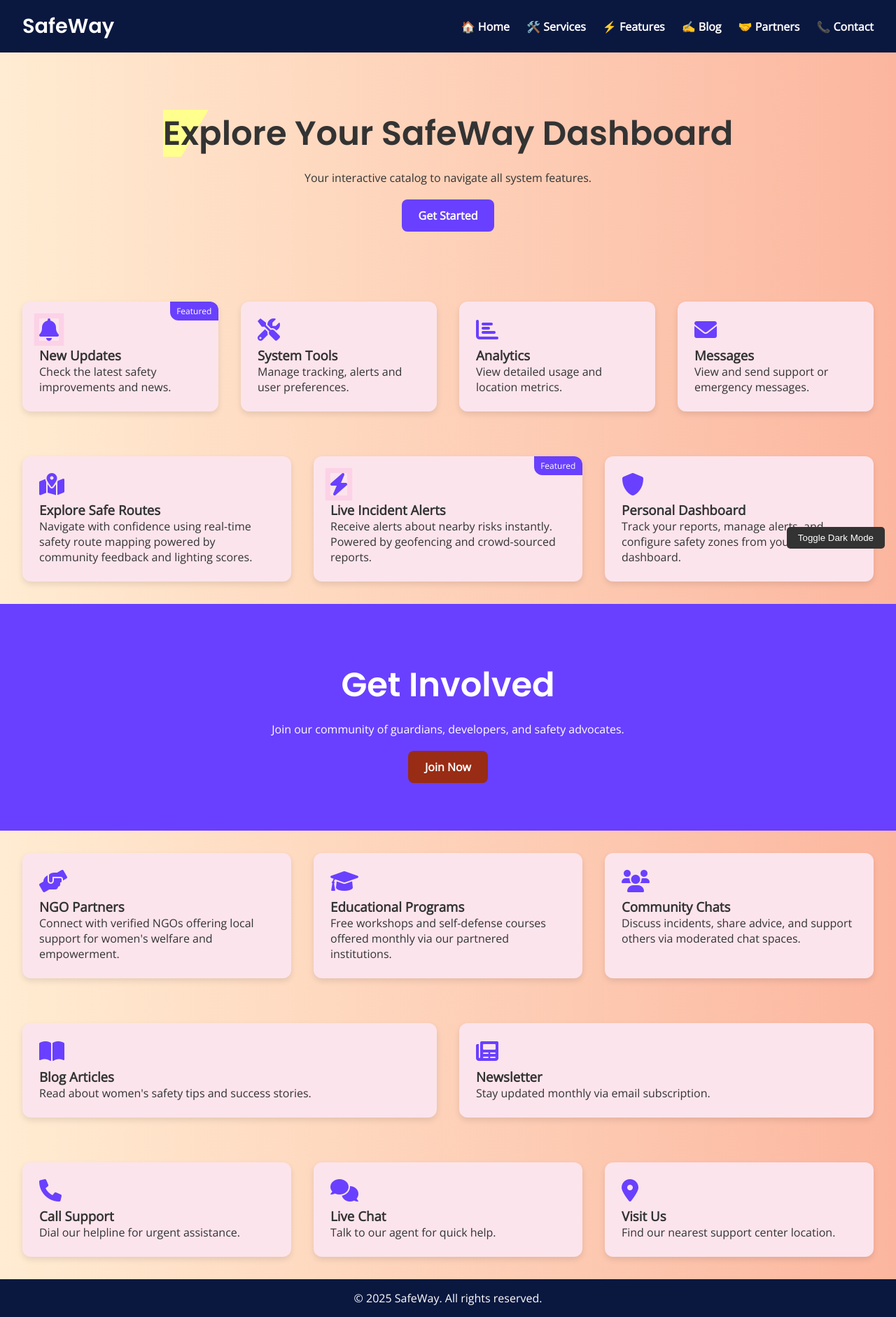
After one commit to AbdullahShanto12/System_Analysis, a PHP site: page / in a window 1280 px wide. The commit adds this page. Shown: the whole page at 70% size. Run offline with PHP 8.4, Linux system fonts and the light colour scheme.

Commit message:
Shanto
Final Push

```diff
--- /dev/null
+++ b/index.html
@@ -0,0 +1,314 @@
+<!DOCTYPE html>
+<html lang="en">
+<head>
+  <meta charset="UTF-8" />
+  <meta name="viewport" content="width=device-width, initial-scale=1.0" />
+  <title>SafeWay – Women’s Safety System</title>
+  <link href="https://cdnjs.cloudflare.com/ajax/libs/font-awesome/6.0.0-beta3/css/all.min.css" rel="stylesheet">
+  <link href="https://fonts.googleapis.com/css2?family=Open+Sans&family=Poppins:wght@600&display=swap" rel="stylesheet">
+  <style>
+    :root {
+      --primary: #0a1840;
+      --secondary: #ffffff;
+      --accent: #fce4ec;
+      --highlight: #6940ff;
+      --gradient: linear-gradient(to right, #ffecd2, #fcb69f);
+      --text: #333333;
+      --dark-bg: #121212;
+      --dark-text: #f1f1f1;
+      --dark-card: #1f1f1f;
+    }
+
+    * {
+      margin: 0;
+      padding: 0;
+      box-sizing: border-box;
+    }
+
+    body {
+      font-family: 'Open Sans', sans-serif;
+      background: var(--gradient);
+      color: var(--text);
+      transition: background 0.3s, color 0.3s;
+    }
+
+    .dark-mode {
+      background: var(--dark-bg);
+      color: var(--dark-text);
+    }
+
+    .dark-mode .card {
+      background: var(--dark-card);
+      color: var(--dark-text);
+    }
+
+    .dark-mode .navbar,
+    .dark-mode footer {
+      background: #1a1a1a;
+    }
+
+    .navbar {
+      background: var(--primary);
+      color: var(--secondary);
+      display: flex;
+      justify-content: space-between;
+      padding: 1rem 2rem;
+      align-items: center;
+      position: sticky;
+      top: 0;
+      z-index: 999;
+    }
+
+    .navbar .logo {
+      font-size: 1.8rem;
+      font-family: 'Poppins', sans-serif;
+    }
+
+    .nav-links {
+      display: flex;
+      list-style: none;
+      gap: 1.5rem;
+    }
+
+    .nav-links a {
+      color: var(--secondary);
+      text-decoration: none;
+      font-weight: 600;
+    }
+
+    .hero {
+      padding: 5rem 2rem;
+      text-align: center;
+      background: var(--gradient);
+    }
+
+    .hero h1 {
+      font-size: 3rem;
+      font-family: 'Poppins', sans-serif;
+    }
+
+    .hero p {
+      margin: 1rem 0 2rem;
+    }
+
+    .btn {
+      background: var(--highlight);
+      color: white;
+      padding: 0.75rem 1.5rem;
+      border-radius: 8px;
+      font-weight: bold;
+      text-decoration: none;
+    }
+
+    .btn:hover {
+      background: #b01ee9;
+    }
+
+    .grid {
+      display: grid;
+      grid-template-columns: repeat(auto-fit, minmax(250px, 1fr));
+      gap: 2rem;
+      padding: 2rem;
+    }
+
+    .card {
+      background: var(--accent);
+      padding: 1.5rem;
+      border-radius: 12px;
+      box-shadow: 0 4px 8px rgba(0,0,0,0.1);
+      transition: transform 0.3s ease;
+      position: relative;
+    }
+
+    .card:hover {
+      transform: scale(1.02);
+    }
+
+    .card i {
+      font-size: 2rem;
+      color: var(--highlight);
+      margin-bottom: 0.5rem;
+    }
+
+    .featured::after {
+      content: 'Featured';
+      position: absolute;
+      top: 0;
+      right: 0;
+      background: var(--highlight);
+      color: white;
+      padding: 0.3rem 0.6rem;
+      font-size: 0.75rem;
+      border-top-right-radius: 12px;
+      border-bottom-left-radius: 12px;
+    }
+
+    .pulse {
+      animation: pulse 2s infinite;
+    }
+
+    @keyframes pulse {
+      0% { box-shadow: 0 0 0 0 rgba(255, 64, 191, 0.4); }
+      70% { box-shadow: 0 0 0 10px rgba(255,64,129, 0); }
+      100% { box-shadow: 0 0 0 0 rgba(255,64,129, 0); }
+    }
+
+    .marker {
+      background: linear-gradient(120deg, #ffff8d 30%, transparent 30%);
+      display: inline;
+    }
+
+    .toggle-btn {
+      position: fixed;
+      bottom: 1rem;
+      right: 1rem;
+      background: #333;
+      color: #fff;
+      border: none;
+      padding: 0.5rem 1rem;
+      border-radius: 5px;
+      cursor: pointer;
+      z-index: 1000;
+    }
+
+    footer {
+      text-align: center;
+      padding: 1rem;
+      background: var(--primary);
+      color: var(--secondary);
+    }
+
+    @media (max-width: 600px) {
+      .navbar, .nav-links {
+        flex-direction: column;
+        gap: 0.5rem;
+      }
+    }
+  </style>
+</head>
+<body>
+  <nav class="navbar">
+    <div class="logo">SafeWay</div>
+    <ul class="nav-links">
+      <li><a href="#">🏠 Home</a></li>
+      <li><a href="#services">🛠️ Services</a></li>
+      <li><a href="#features">⚡ Features</a></li>
+      <li><a href="#blog">✍️ Blog</a></li>
+      <li><a href="#partners">🤝 Partners</a></li>
+      <li><a href="#contact">📞 Contact</a></li>
+    </ul>
+  </nav>
+
+<section class="hero">
+  <h1><span class="marker">Explore</span> Your SafeWay Dashboard</h1>
+  <p>Your interactive catalog to navigate all system features.</p>
+  <a class="btn" href="login.html">Get Started</a>
+</section>
+
+
+  <section id="services" class="grid">
+    <div class="card featured">
+      <i class="fas fa-bell pulse"></i>
+      <h3>New Updates</h3>
+      <p>Check the latest safety improvements and news.</p>
+    </div>
+    <div class="card">
+      <i class="fas fa-tools"></i>
+      <h3>System Tools</h3>
+      <p>Manage tracking, alerts and user preferences.</p>
+    </div>
+    <div class="card">
+      <i class="fas fa-chart-bar"></i>
+      <h3>Analytics</h3>
+      <p>View detailed usage and location metrics.</p>
+    </div>
+    <div class="card">
+      <i class="fas fa-envelope"></i>
+      <h3>Messages</h3>
+      <p>View and send support or emergency messages.</p>
+    </div>
+  </section>
+
+  <section id="features" class="grid">
+    <div class="card">
+      <i class="fas fa-map-marked-alt"></i>
+      <h3>Explore Safe Routes</h3>
+      <p>Navigate with confidence using real-time safety route mapping powered by community feedback and lighting scores.</p>
+    </div>
+    <div class="card featured">
+      <i class="fas fa-bolt pulse"></i>
+      <h3>Live Incident Alerts</h3>
+      <p>Receive alerts about nearby risks instantly. Powered by geofencing and crowd-sourced reports.</p>
+    </div>
+    <div class="card">
+      <i class="fas fa-shield-alt"></i>
+      <h3>Personal Dashboard</h3>
+      <p>Track your reports, manage alerts, and configure safety zones from your private dashboard.</p>
+    </div>
+  </section>
+
+<section class="hero" style="background: var(--highlight); color: white;">
+  <h1>Get Involved</h1>
+  <p>Join our community of guardians, developers, and safety advocates.</p>
+<a class="btn" href="signup.php" style="background-color: #992c14; color: white;">Join Now</a>
+</section>
+
+
+  <section id="partners" class="grid">
+    <div class="card">
+      <i class="fas fa-hands-helping"></i>
+      <h3>NGO Partners</h3>
+      <p>Connect with verified NGOs offering local support for women's welfare and empowerment.</p>
+    </div>
+    <div class="card">
+      <i class="fas fa-graduation-cap"></i>
+      <h3>Educational Programs</h3>
+      <p>Free workshops and self-defense courses offered monthly via our partnered institutions.</p>
+    </div>
+    <div class="card">
+      <i class="fas fa-users"></i>
+      <h3>Community Chats</h3>
+      <p>Discuss incidents, share advice, and support others via moderated chat spaces.</p>
+    </div>
+  </section>
+
+  <section id="blog" class="grid">
+    <div class="card">
+      <i class="fas fa-book-open"></i>
+      <h3>Blog Articles</h3>
+      <p>Read about women's safety tips and success stories.</p>
+    </div>
+    <div class="card">
+      <i class="fas fa-newspaper"></i>
+      <h3>Newsletter</h3>
+      <p>Stay updated monthly via email subscription.</p>
+    </div>
+  </section>
+
+  <section id="contact" class="grid">
+    <div class="card">
+      <i class="fas fa-phone"></i>
+      <h3>Call Support</h3>
+      <p>Dial our helpline for urgent assistance.</p>
+    </div>
+    <div class="card">
+      <i class="fas fa-comments"></i>
+      <h3>Live Chat</h3>
+      <p>Talk to our agent for quick help.</p>
+    </div>
+    <div class="card">
+      <i class="fas fa-map-marker-alt"></i>
+      <h3>Visit Us</h3>
+      <p>Find our nearest support center location.</p>
+    </div>
+  </section>
+
+  <footer>
+    <p>&copy; 2025 SafeWay. All rights reserved.</p>
+  </footer>
+
+  <button class="toggle-btn" onclick="document.body.classList.toggle('dark-mode')">
+    Toggle Dark Mode
+  </button>
+</body>
+</html>
```
Also changed, not shown: check_scheduled_calls.php (line endings or trailing spaces), emergency_calls.php (line endings or trailing spaces).
